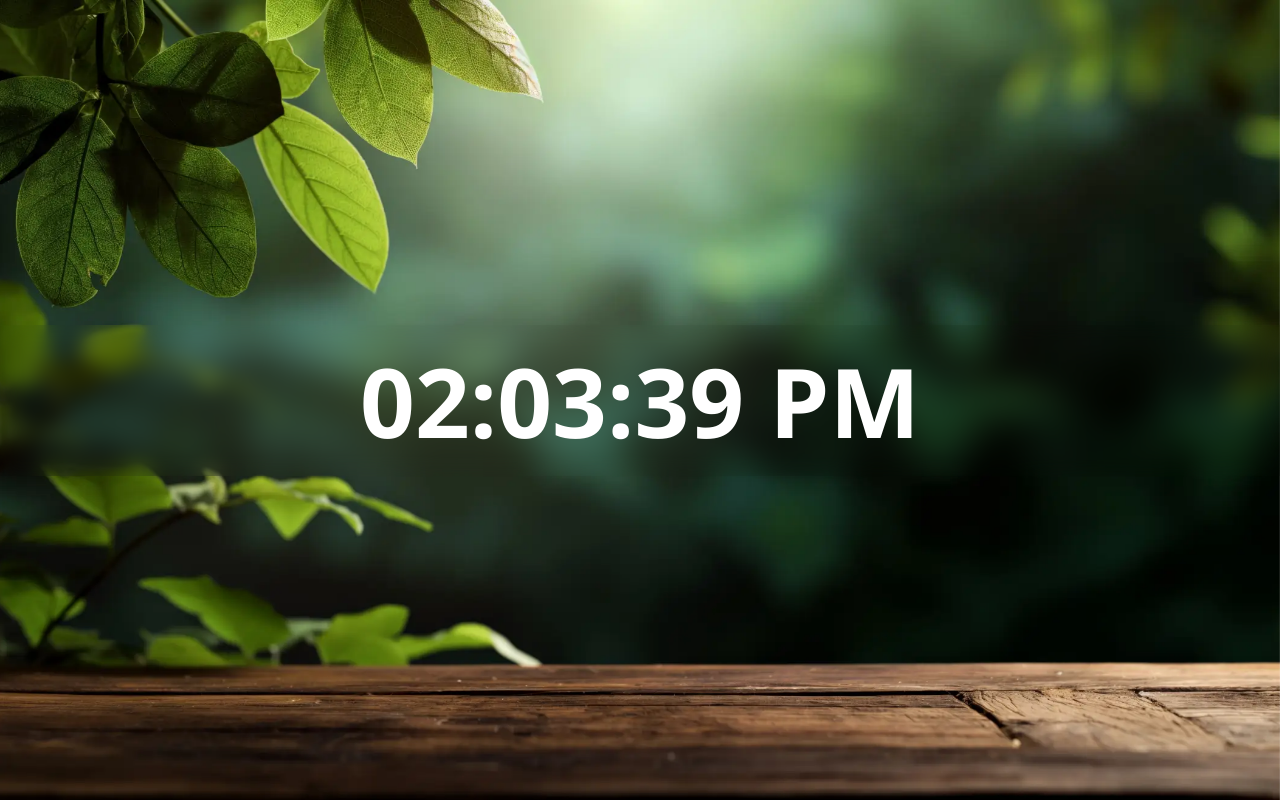
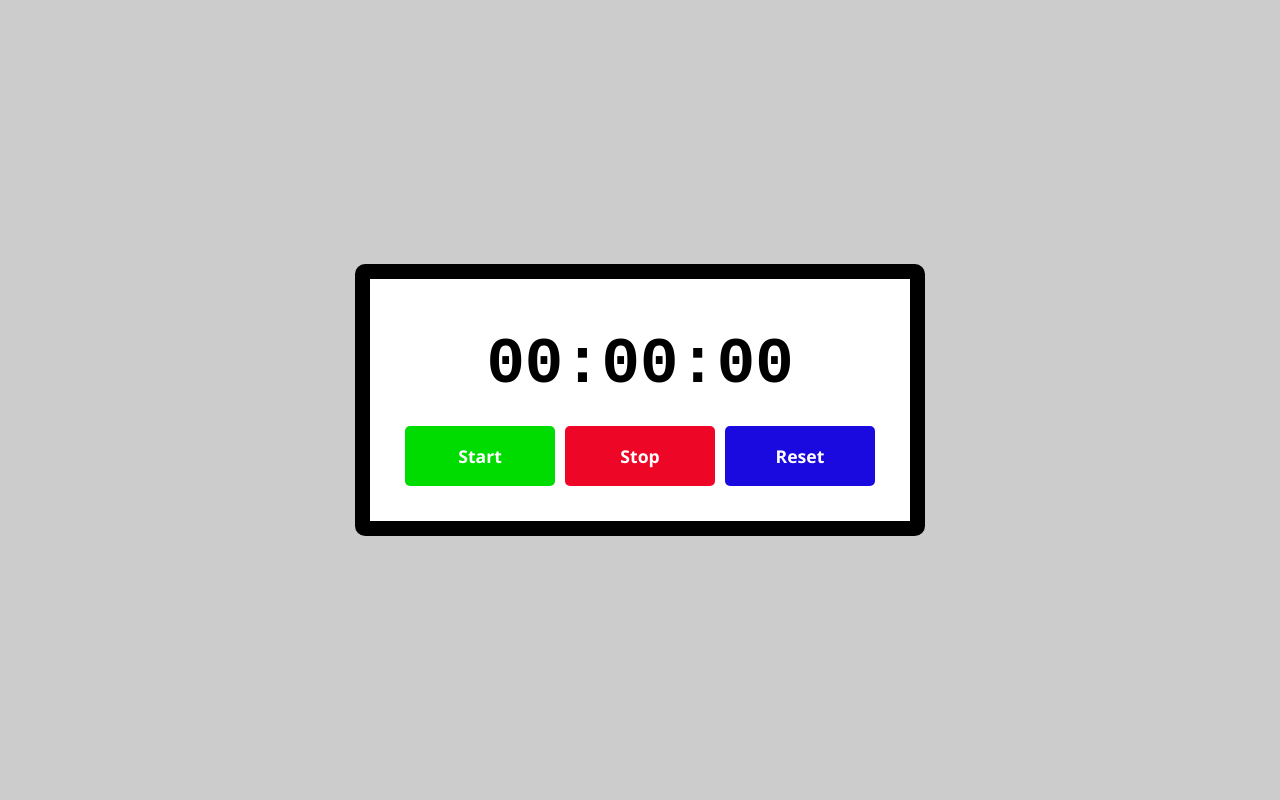
Before and after one commit to hxstefghi/web-fundamentals, a React app in the folder frontend/: page / in a window 1280 px wide. Built offline with nearby package versions, Linux system fonts and the light colour scheme; the HTML template or start-up script is replaced by a standard one.

Commit message:
add a stopwatch exercise using useRef, useState, useEffect

```diff
--- a/frontend/src/App.jsx
+++ b/frontend/src/App.jsx
@@ -7,6 +7,7 @@
 import ArrayObject from './ArrayObject.jsx';
 import ToDoList from './ToDoList.jsx';
 import DigitalClock from './DigitalClock.jsx';
+import Stopwatch from './Stopwatch.jsx';
 
 function App() {
 
@@ -42,7 +43,8 @@
         {/*<UpdateArray />*/}
         {/*<ArrayObject />*/}
         {/*<ToDoList />*/}
-        {<DigitalClock />}
+        {/*<DigitalClock />*/}
+        {<Stopwatch />}
     </>
   );
 }
--- /dev/null
+++ b/frontend/src/Stopwatch.css
@@ -0,0 +1,37 @@
+.stopwatch {
+    display: flex;
+    flex-direction: column;
+    align-items: center;
+    background-color: hsl(0, 0%, 80%);
+    justify-content: center;
+
+    height: 100vh;
+}
+
+.display {
+    padding: 30px;
+    border: 15px solid black;
+    border-radius: 10px;
+    display: flex;
+    flex-direction: column;
+    align-items: center;
+    color: black;
+    background-color: white;
+}
+
+.display h1 {
+    font-family: monospace;
+}
+
+.controls button {
+    margin: 5px;
+}
+.start-btn {
+    background-color: rgb(0, 219, 0);
+}
+.stop-btn {
+    background-color: rgb(237, 6, 37);
+}
+.reset-btn {
+    background-color: rgb(27, 10, 223);
+}
--- /dev/null
+++ b/frontend/src/Stopwatch.jsx
@@ -0,0 +1,68 @@
+import './Stopwatch.css';
+import { useState, useEffect, useRef } from 'react';
+
+function Stopwatch() {
+
+    const [isRunning, setIsRunning] = useState(false);
+    const [elapsedTime, setElapsedTime] = useState(0);
+
+    const intervalIdRef = useRef(null);
+    const startTimeRef = useRef(0);
+
+    useEffect(() => {
+
+        if(isRunning) {
+            intervalIdRef.current = setInterval(() => {
+                setElapsedTime(Date.now() - startTimeRef.current)
+            }, 10)
+        }
+
+        return () => {
+            clearInterval(intervalIdRef.current)
+        }
+    }, [isRunning]);
+
+    function start() {
+        setIsRunning(true);
+        startTimeRef.current = Date.now() - elapsedTime;
+    }
+
+    function stop() {
+        setIsRunning(false);
+    }
+
+    function reset() {
+        setElapsedTime(0);
+        setIsRunning(false);
+    }
+
+    function formatTime() {
+
+        let hours = Math.floor(elapsedTime / (1000 * 60 * 60))
+        let minutes = Math.floor(elapsedTime / (1000 * 60) % 60)
+        let seconds = Math.floor(elapsedTime / (1000) % 60)
+        let milliseconds = Math.floor((elapsedTime % 1000) / 10)
+
+        hours = String(hours).padStart(2, "0")
+        minutes = String(minutes).padStart(2, "0")
+        seconds = String(seconds).padStart(2, "0")
+        milliseconds = String(milliseconds).padStart(2, "0")
+
+        return `${minutes}:${seconds}:${milliseconds}`;
+    }
+
+    return(
+        <section className='stopwatch'>
+            <div className="display">
+                <h1>{formatTime()}</h1>
+
+                <div className="controls">
+                    <button onClick={start} className='start-btn'>Start</button>
+                    <button onClick={stop} className='stop-btn'>Stop</button>
+                    <button onClick={reset} className='reset-btn'>Reset</button>
+                </div>
+            </div>
+        </section>
+    );
+}
+export default Stopwatch;
```
